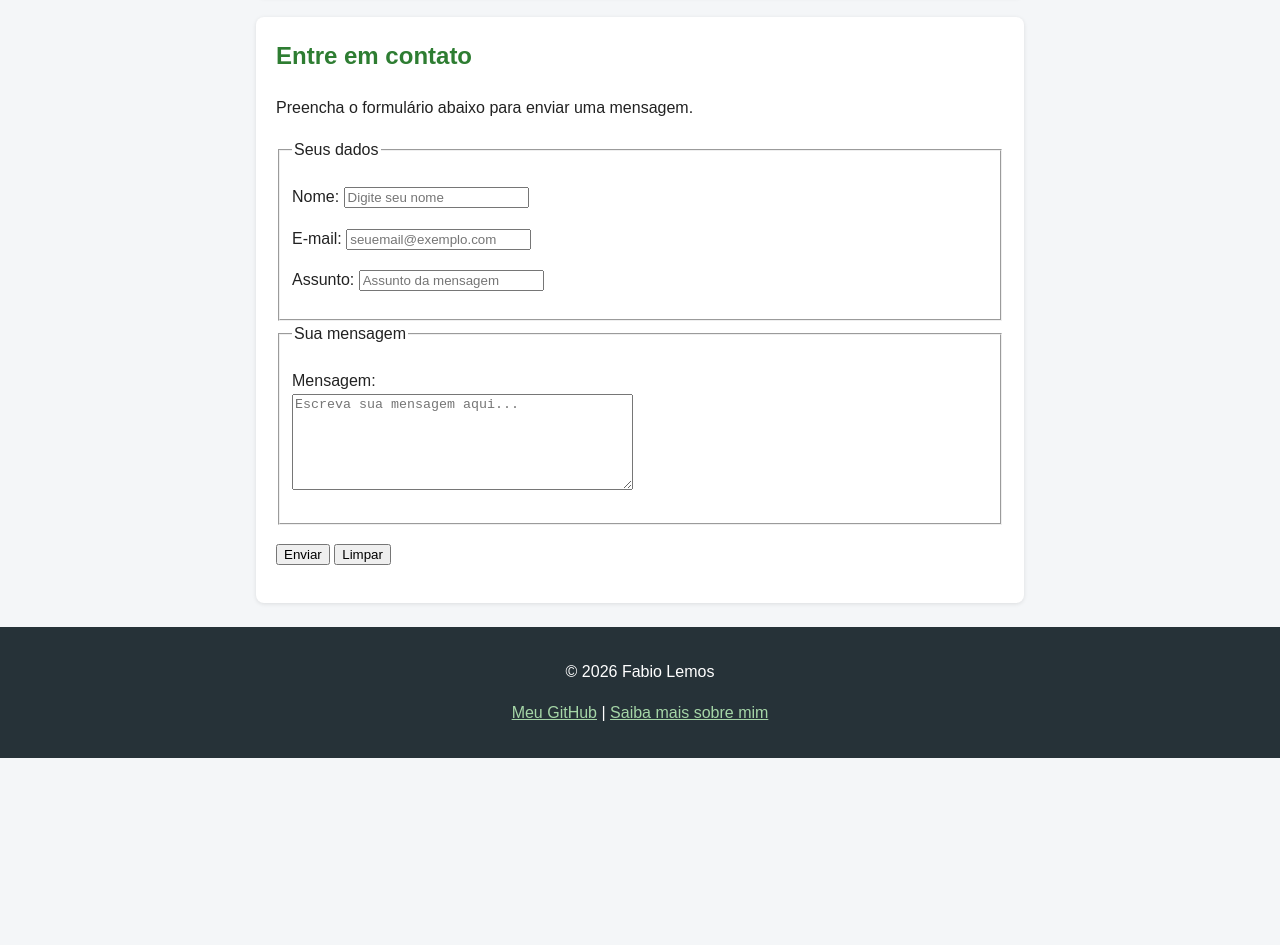
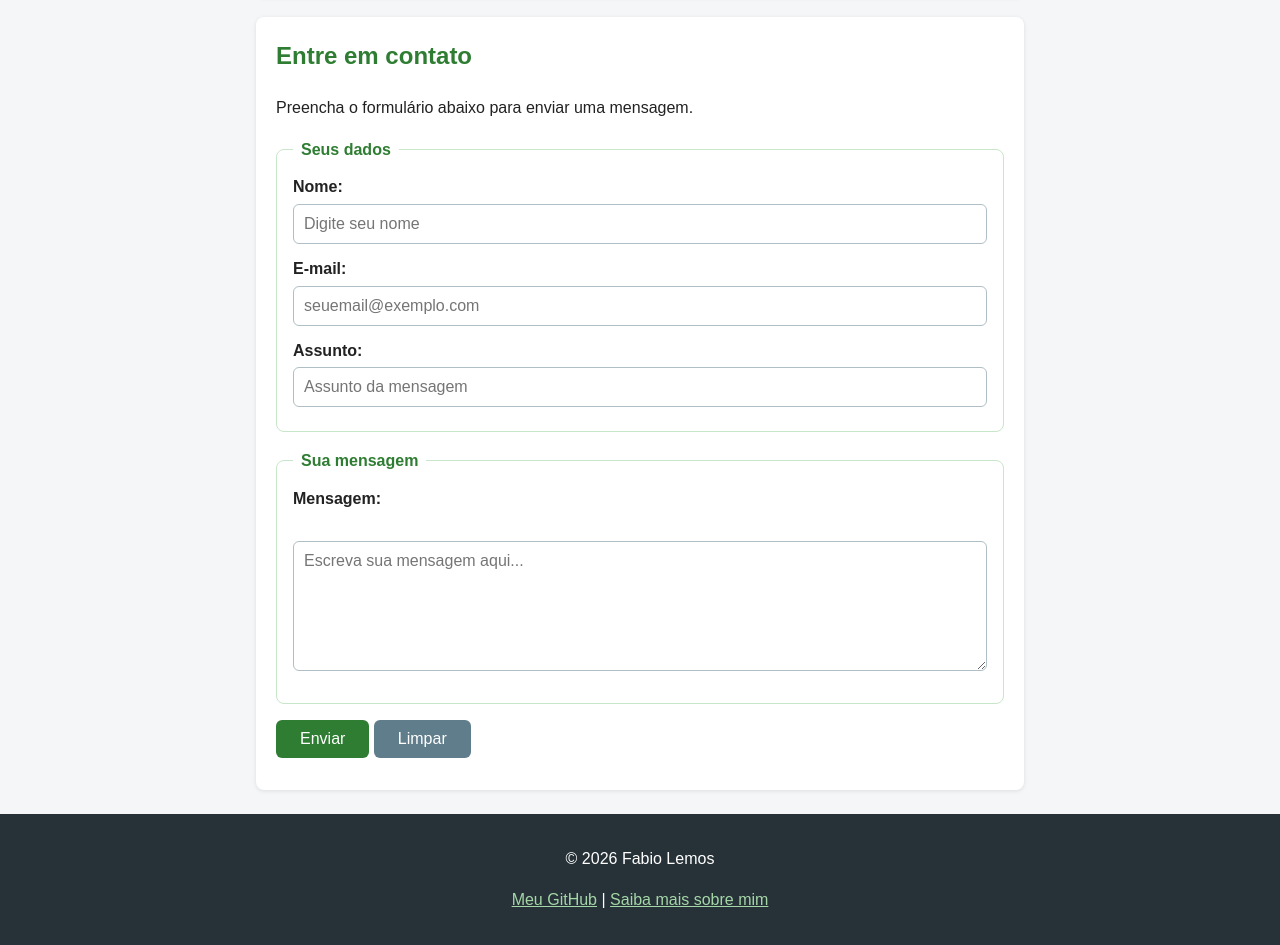
Before and after one commit to fabinholemos/programacaowebI, a plain HTML site: page pagina-pessoal/index.html in a window 1280 px wide. Shown: the part 942-1887 px from the top of the page. Before the commit the page ends 1700 px from the top, so only its background shows below. Drawn offline with Linux system fonts and the light colour scheme.

Commit message:
Add files via upload

```diff
--- a/pagina-pessoal/css/style.css
+++ b/pagina-pessoal/css/style.css
@@ -77,3 +77,75 @@ footer {
 footer a {
     color: #a5d6a7;
 }
+
+/* ===== Formulário de contato ===== */
+
+form fieldset {
+    border: 1px solid #c8e6c9;
+    border-radius: 8px;
+    padding: 12px 16px;
+    margin: 0 0 16px;
+}
+
+form legend {
+    padding: 0 8px;
+    font-weight: bold;
+    color: #2e7d32;
+}
+
+form p {
+    margin: 0 0 12px;
+}
+
+form label {
+    display: block;
+    margin-bottom: 4px;
+    font-weight: bold;
+}
+
+form input[type="text"],
+form input[type="email"],
+form textarea {
+    width: 100%;
+    padding: 10px;
+    border: 1px solid #b0bec5;
+    border-radius: 6px;
+    font-family: inherit;
+    font-size: 1rem;
+}
+
+form textarea {
+    resize: vertical;
+}
+
+form input:focus,
+form textarea:focus {
+    outline: none;
+    border-color: #2e7d32;
+    box-shadow: 0 0 0 3px rgba(46, 125, 50, 0.2);
+}
+
+form button {
+    padding: 10px 24px;
+    border: none;
+    border-radius: 6px;
+    font-size: 1rem;
+    cursor: pointer;
+    color: #fff;
+}
+
+form button[type="submit"] {
+    background-color: #2e7d32;
+}
+
+form button[type="submit"]:hover {
+    background-color: #1b5e20;
+}
+
+form button[type="reset"] {
+    background-color: #607d8b;
+}
+
+form button[type="reset"]:hover {
+    background-color: #455a64;
+}
```
